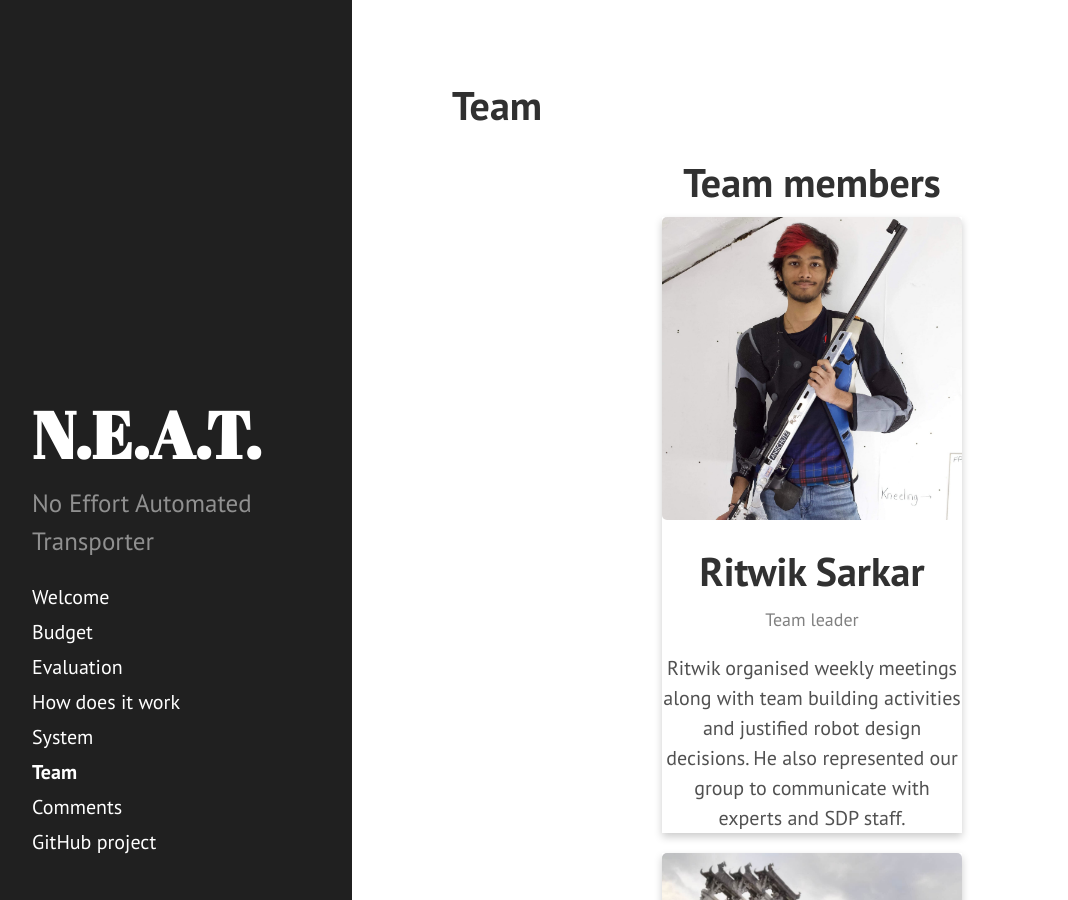
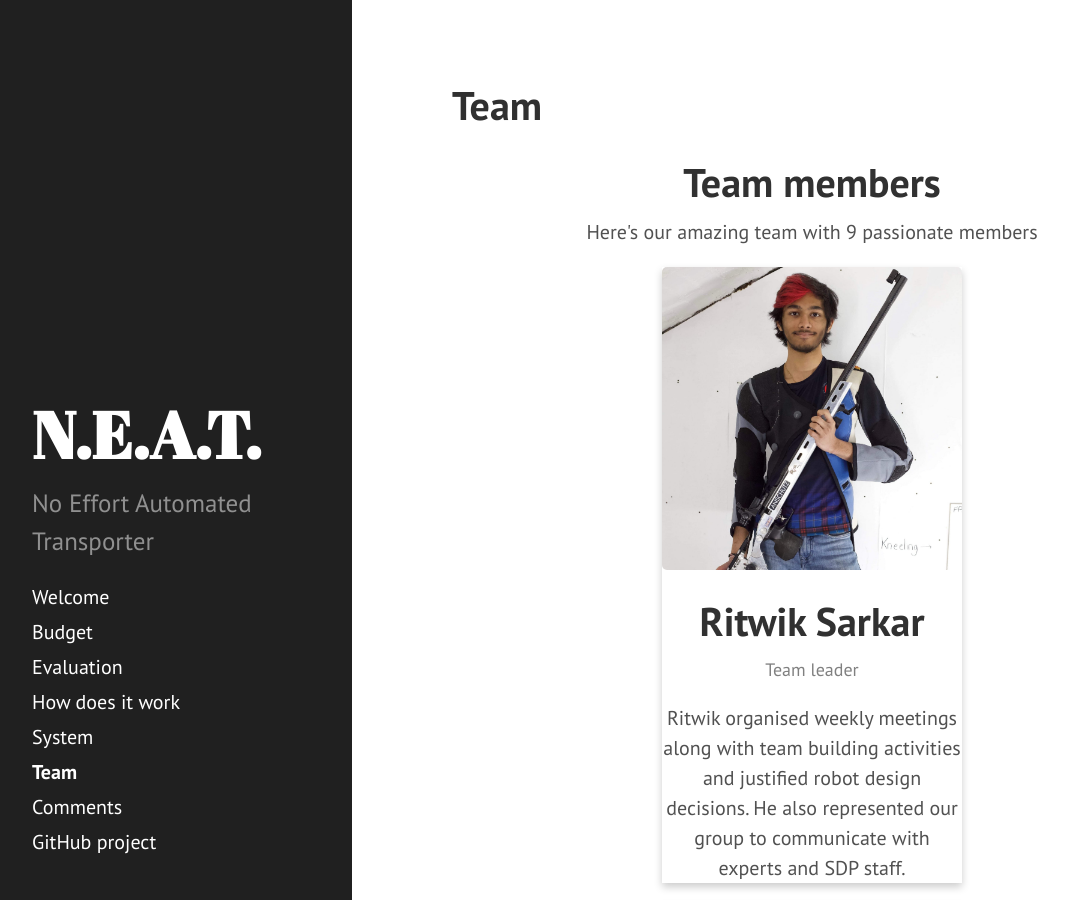
Before and after one commit to okapeng/sdp2020-group2, a Jekyll site: the page built from _pages/team.html, in a window 1280 px wide and 900 px high. Shown: the whole window, without its empty margins (8-1076 px from the left). Built offline with Jekyll 4.4.1, drawn with Linux system fonts in a browser that asks for light colours.

Commit message:
formatting

```diff
--- a/_pages/team.html
+++ b/_pages/team.html
@@ -7,7 +7,8 @@ permalink: /team/
 <body>
     <button onclick="topFunction()" id="myBtn" title="Go to top">Top</button>
     <link rel="stylesheet" href="/public/css/extra.css">
-    <center><h1>Team members</h1></center>
+    <center><h1>Team members</h1>
+    <p>Here's our amazing team with 9 passionate members</p></center>
     <div class="card">
         <img src="/images/ritwiks_picture.jpg" alt="Ritwiks" style="width:100%">
         <h1>Ritwik Sarkar</h1>
```
